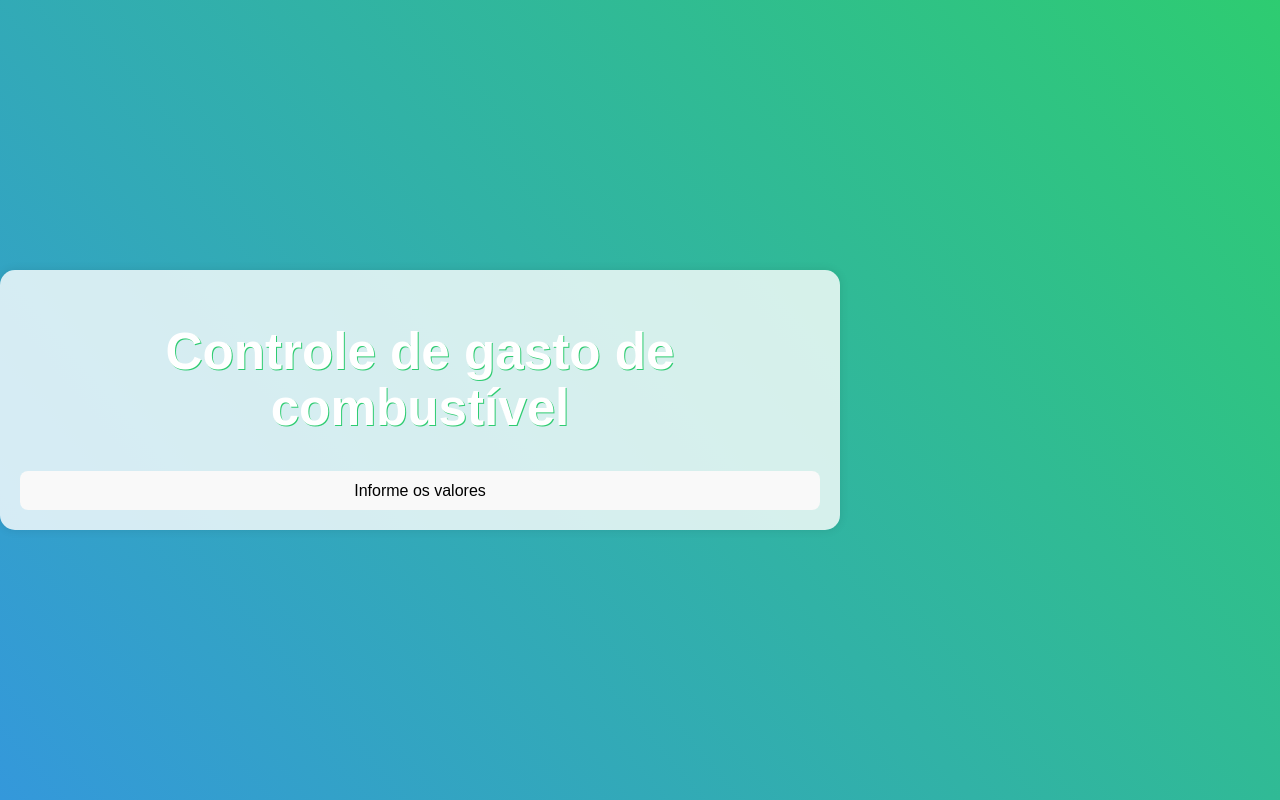
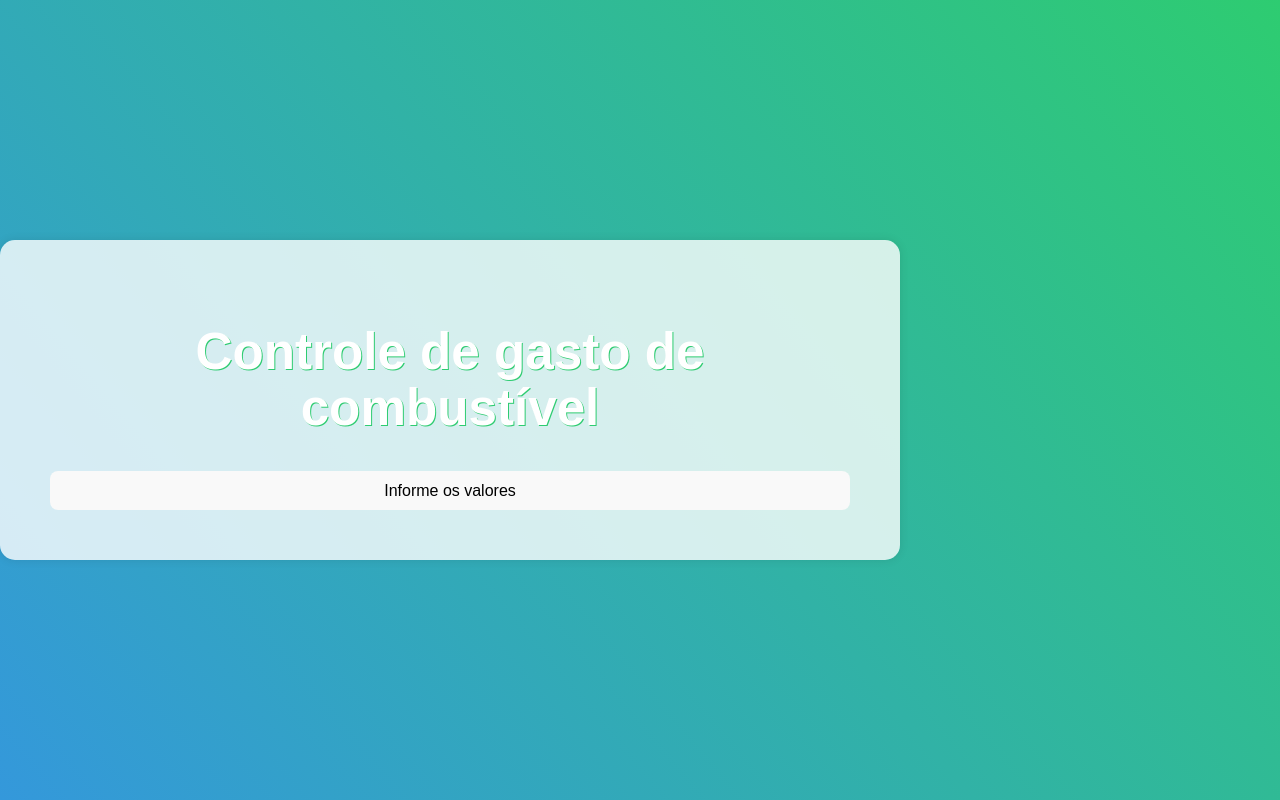
Before and after one commit to MarceloMederi/consumoCombustivelReact, a React (Vite) app in the folder concom/: page / in a window 1280 px wide. Built offline with nearby package versions, Linux system fonts and the light colour scheme.

Commit message:
Update App.css

```diff
--- a/concom/src/App.css
+++ b/concom/src/App.css
@@ -17,14 +17,10 @@ main {
 
 div {
   max-width: 800px; /* mantém o máximo de largura para evitar esticar demais em telas grandes */
-  padding: 20px;
+  padding: 50px;
   background-color: rgba(255, 255, 255, 0.8);
   border-radius: 15px;
   box-shadow: 0 0 10px rgba(0, 0, 0, 0.1);
-}
-
-div > div {
-  margin-bottom: 10%;
 }
 
 input {
```
